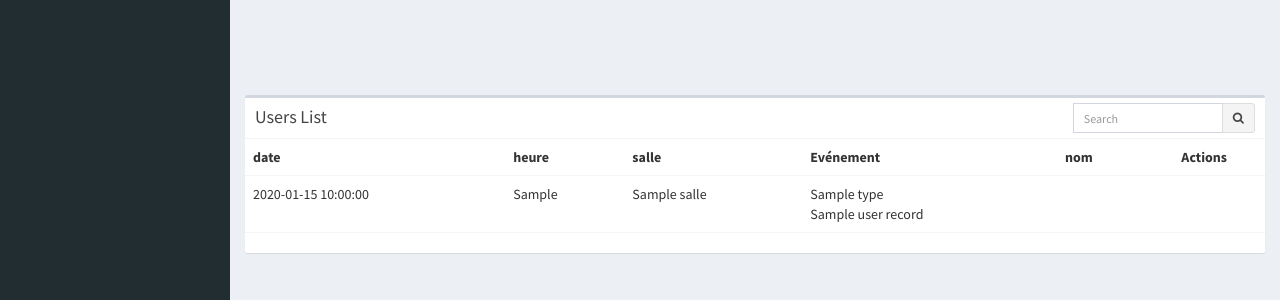
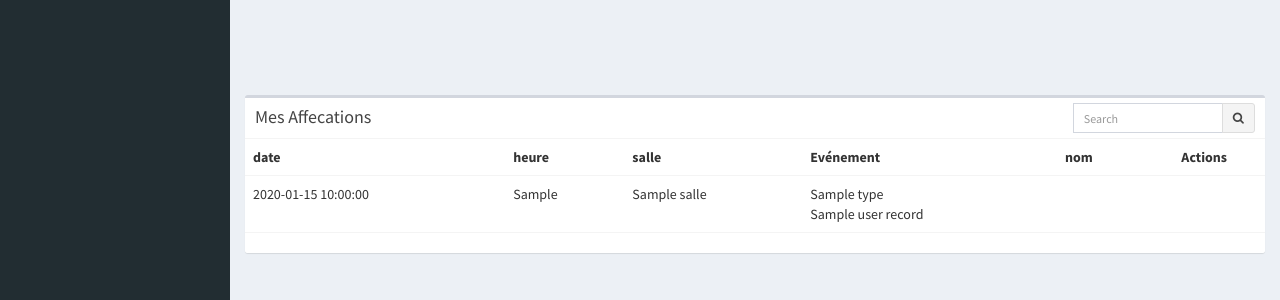
Before and after one commit to MaizaBahaedinne/service.queenpark.tn, a PHP site: the page made by application/views/general/dashboard.php in a window 1280 px wide. Shown: the part 261-561 px from the top of the page. Run offline with PHP 8.4, Linux system fonts and the light colour scheme; the template is opened without the code that fills it: most values are stand-ins (such as "Sample title", 1, 10 or a date in 2020); data that the repository does not hold is empty; some libraries are stand-ins or nearby versions.

Commit message:
Update dashboard.php

```diff
--- a/application/views/general/dashboard.php
+++ b/application/views/general/dashboard.php
@@ -68,7 +68,7 @@
             <div class="col-xs-12">
               <div class="box">
                 <div class="box-header">
-                    <h3 class="box-title">Users List</h3>
+                    <h3 class="box-title">Mes Affecations</h3>
                     <div class="box-tools">
                         <form action="<?php echo base_url() ?>userListing" method="POST" id="searchList">
                             <div class="input-group">
```
